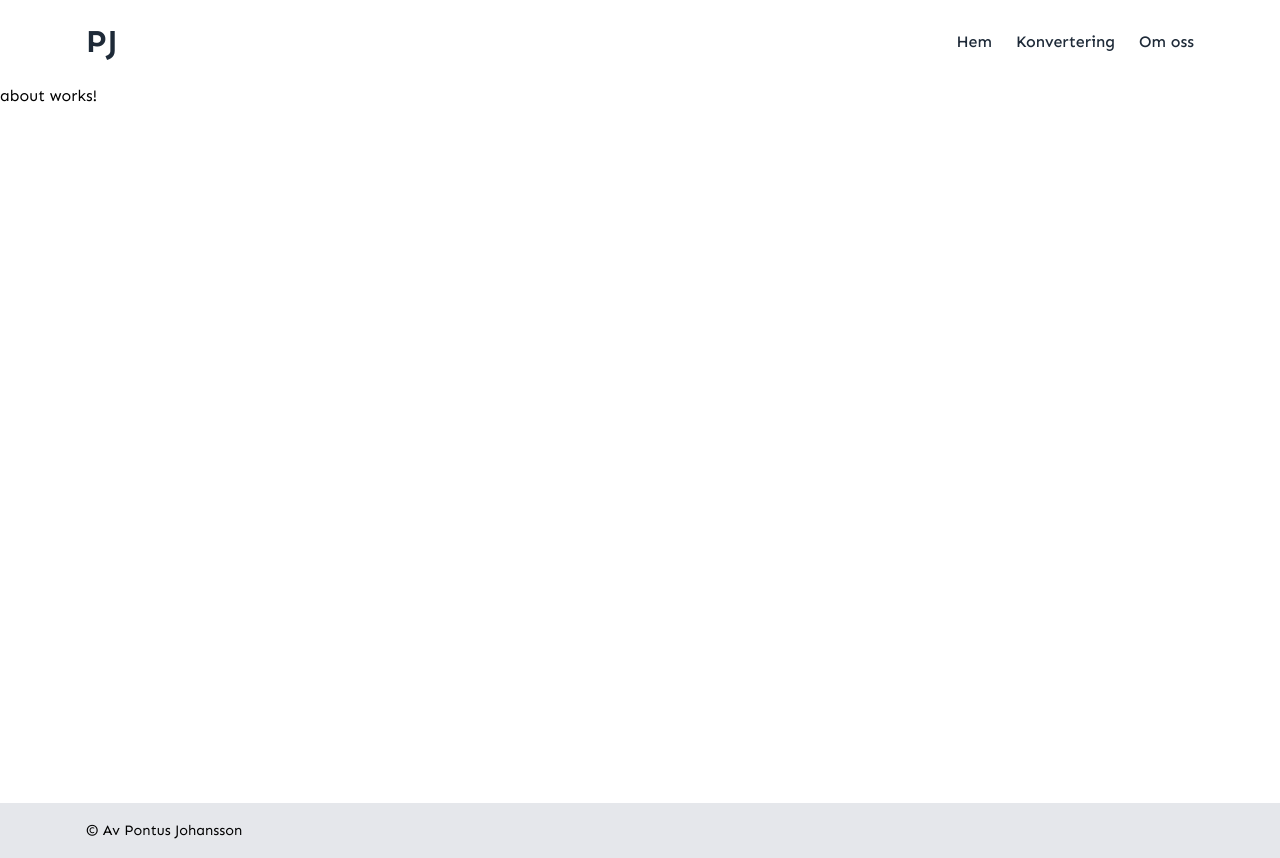
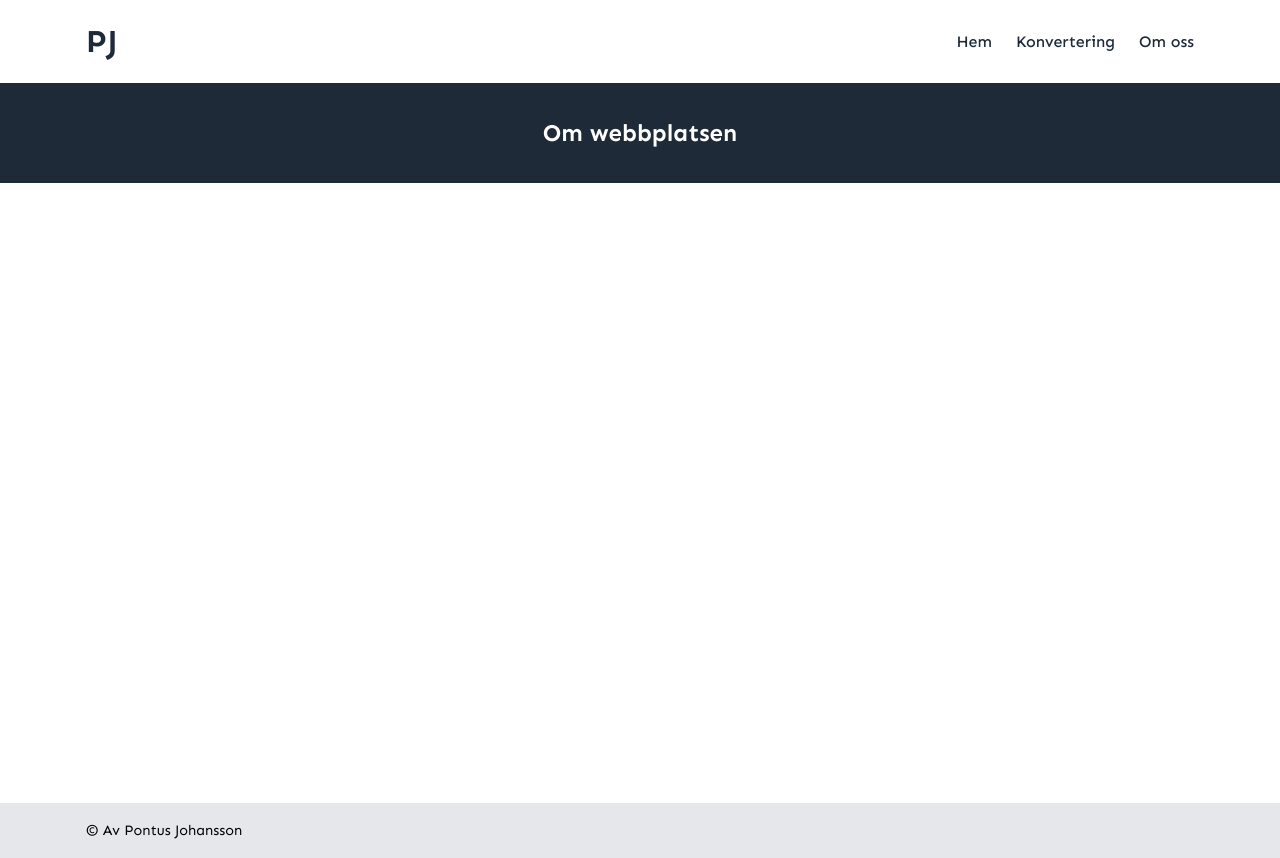
Before and after one commit to Punttt/AngularLab, an Angular app: page /about in a window 1280 px wide. Built offline with nearby package versions, Linux system fonts and the light colour scheme.

Commit message:
lägger till hrading - box på about sidan

```diff
--- a/src/app/pages/about/about.html
+++ b/src/app/pages/about/about.html
@@ -1 +1,3 @@
-<p>about works!</p>
+<div class="heading-box">
+    <h2>Om webbplatsen</h2>
+</div>
```
